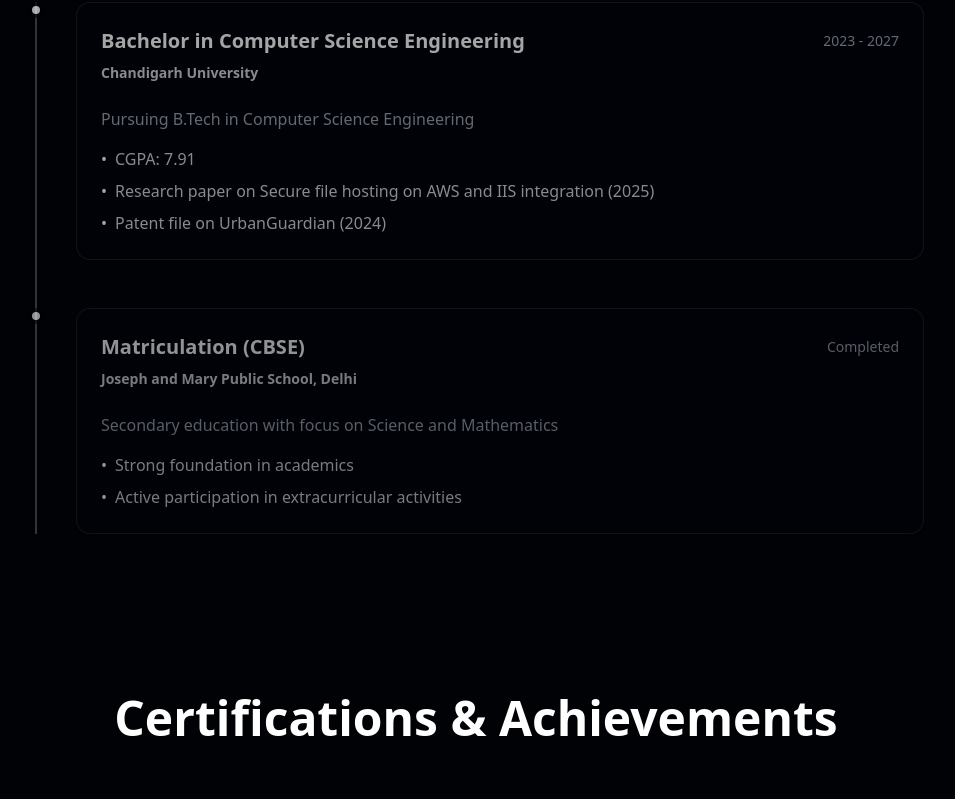
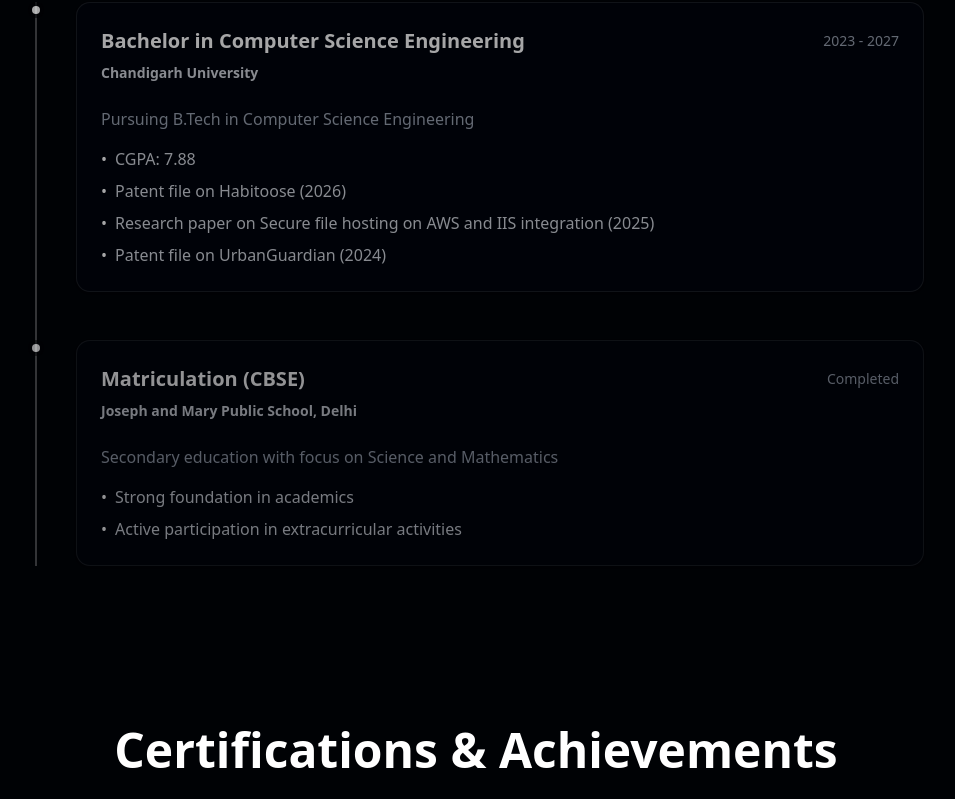
Before and after one commit to Akshayguleria22/portfolio, a Next.js app: page / in a window 1280 px wide. Shown: the part 4964-5763 px from the top of the page, without its empty margins (164-1119 px from the left). Built offline with nearby package versions, Linux system fonts and the light colour scheme.

Commit message:
cgpa update

```diff
--- a/components/Education.tsx
+++ b/components/Education.tsx
@@ -19,10 +19,11 @@
     period: "2023 - 2027",
     description: "Pursuing B.Tech in Computer Science Engineering",
     achievements: [
-      "CGPA: 7.91",
+      "CGPA: 7.88",
+      "Patent file on Habitoose (2026)",
       "Research paper on Secure file hosting on AWS and IIS integration (2025)",
-      "Patent file on UrbanGuardian (2024)"
-    ]
+      "Patent file on UrbanGuardian (2024)",
+    ],
   },
   {
     degree: "Matriculation (CBSE)",
@@ -31,9 +32,9 @@
     description: "Secondary education with focus on Science and Mathematics",
     achievements: [
       "Strong foundation in academics",
-      "Active participation in extracurricular activities"
-    ]
-  }
+      "Active participation in extracurricular activities",
+    ],
+  },
 ];
 
 function EducationCard({ education, index }: { education: EducationItem; index: number }) {
```
